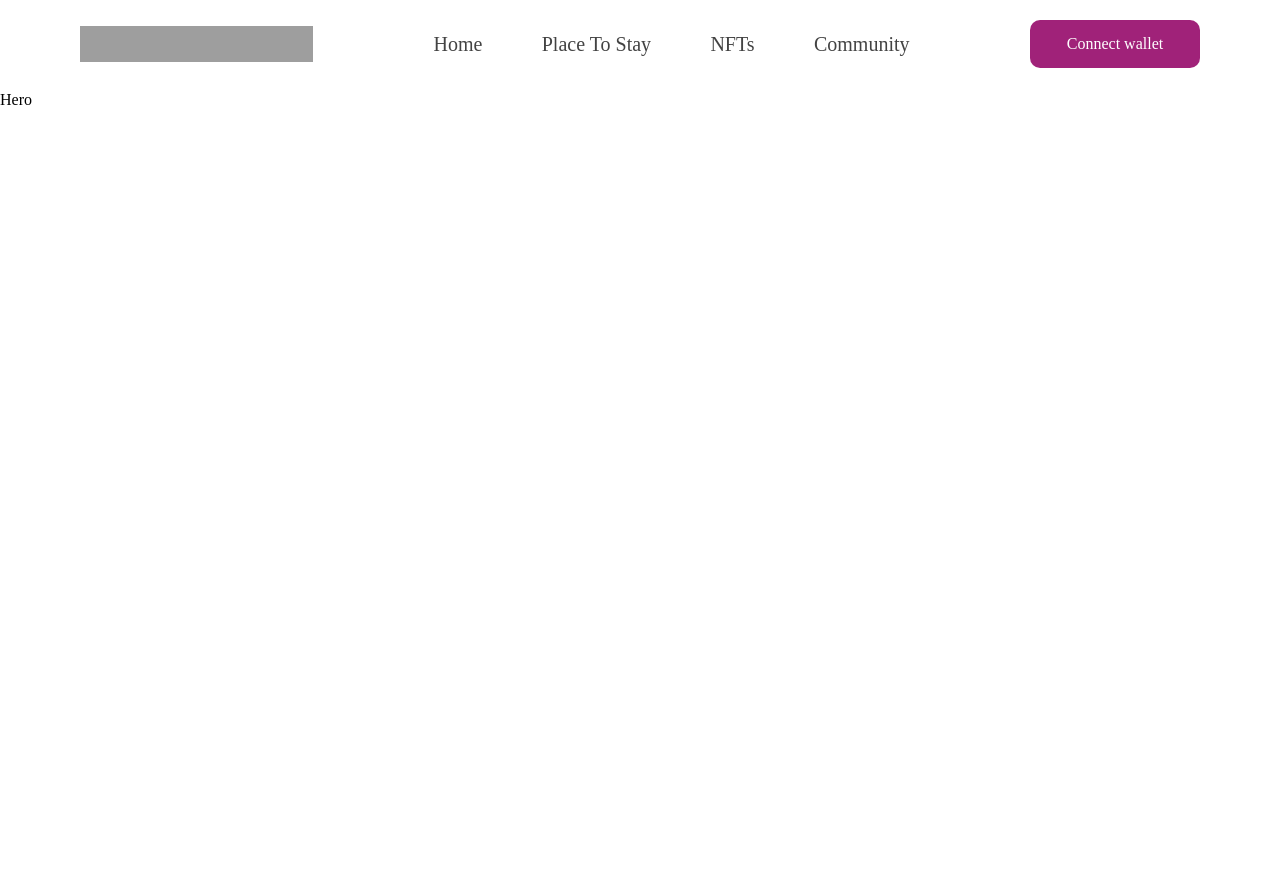
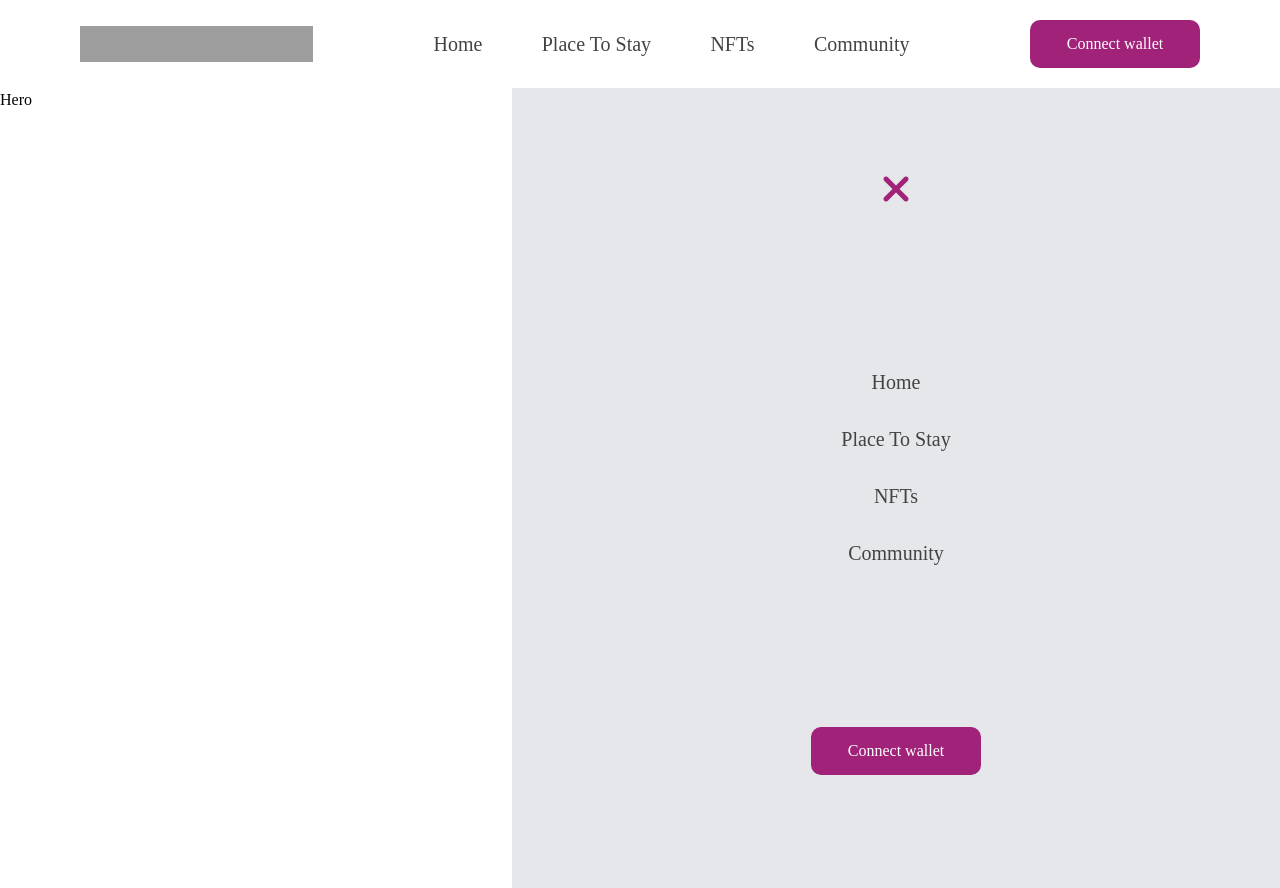
Before and after one commit to mysticwillz/hng-task-3, a React (Create React App) app: page / in a window 1280 px wide. Before the commit the page ends 800 px from the top, so only its background shows below. Built offline with nearby package versions, Linux system fonts and the light colour scheme; grey boxes are pictures that could not be loaded.

Commit message:
style: set up the ui for Sidebar component

```diff
--- a/public/index.html
+++ b/public/index.html
@@ -15,6 +15,14 @@
       user's mobile device or desktop. See https://developers.google.com/web/fundamentals/web-app-manifest/
     -->
     <link rel="manifest" href="%PUBLIC_URL%/manifest.json" />
+
+    <link
+      rel="stylesheet"
+      href="https://cdnjs.cloudflare.com/ajax/libs/font-awesome/6.2.0/css/all.min.css"
+      integrity="sha512-xh6O/CkQoPOWDdYTDqeRdPCVd1SpvCA9XXcUnZS2FmJNp1coAFzvtCN9BmamE+4aHK8yyUHUSCcJHgXloTyT2A=="
+      crossorigin="anonymous"
+      referrerpolicy="no-referrer"
+    />
     <!--
       Notice the use of %PUBLIC_URL% in the tags above.
       It will be replaced with the URL of the `public` folder during the build.
--- a/src/components/NavBar.jsx
+++ b/src/components/NavBar.jsx
@@ -1,4 +1,5 @@
 import Group from "../assets/Group.png";
+import Sidebar from "./Sidebar";
 
 function NavBar() {
   return (
@@ -7,17 +8,17 @@ function NavBar() {
         <div className="flex justify-between items-center py-5 px-4 ">
           <img src={Group} alt="logo" className="h-[36.37px] w-[233px]" />
 
-          <ul className="flex items-center w-[476px] justify-between ">
-            <li className="text-[20px] relative transition all duration-500 ease-in-out  leading-[24.98px] text-[#434343] font-normal capitalize ">
+          <ul className="flex items-center w-[476px] justify-between relative ">
+            <li className="text-[20px]  relative transition all duration-250 ease-in-out  leading-[24.98px] text-[#434343] font-normal capitalize ">
               <a href="">home</a>
             </li>
-            <li className="text-[20px] leading-[24.98px] text-[#434343] font-normal capitalize ">
+            <li className="text-[20px]  relative transition all duration-250 ease-in-out  leading-[24.98px] text-[#434343] font-normal capitalize ">
               <a href="">place to stay</a>
             </li>
-            <li className="text-[20px]  leading-[24.98px] text-[#434343] font-normal ">
+            <li className="text-[20px]  relative transition all duration-250 ease-in-out  leading-[24.98px] text-[#434343] font-normal capitalize ">
               <a href="">NFTs</a>
             </li>
-            <li className="text-[20px]  leading-[24.98px] text-[#434343] font-normal capitalize ">
+            <li className="text-[20px]  relative transition all duration-250 ease-in-out  leading-[24.98px] text-[#434343] font-normal capitalize ">
               <a href="">community</a>
             </li>
           </ul>
@@ -26,6 +27,7 @@ function NavBar() {
             Connect wallet
           </button>
         </div>
+        <Sidebar className="hide" />
       </nav>
     </>
   );
--- /dev/null
+++ b/src/components/Sidebar.jsx
@@ -0,0 +1,44 @@
+import React from "react";
+import { useState } from "react";
+function Sidebar() {
+  const [hideSideBar, setHideSideBar] = useState(false);
+
+  return (
+    <div
+      className={
+        hideSideBar
+          ? "w-[60%] hide transition all  duration-500 ease-in h-full bg-gray-200 absolute right-0  flex  flex-col justify-around items-center "
+          : "w-[60%]  transition all  duration-500 ease-in h-full bg-gray-200 absolute right-0  flex  flex-col justify-around items-center "
+      }
+    >
+      <i
+        class="fa fa-times
+        text-[2.5rem] hover:text-[2.54rem] text-[#a02279] cursor-pointer"
+        aria-hidden="true"
+        onClick={() => {
+          setHideSideBar(true);
+        }}
+      ></i>
+      <ul className="flex flex-col items-center w-[476px] justify-between relative ">
+        <li className="text-[20px]  relative transition all duration-250 ease-in-out leading-[24.98px]  text-[#434343] font-normal capitalize ">
+          <a href="">home</a>
+        </li>
+        <li className="text-[20px]  relative transition all duration-250 ease-in-out mt-8 leading-[24.98px] text-[#434343] font-normal capitalize ">
+          <a href="">place to stay</a>
+        </li>
+        <li className="text-[20px]  relative transition all duration-250 ease-in-out mt-8 leading-[24.98px] text-[#434343] font-normal ">
+          <a href="">NFTs</a>
+        </li>
+        <li className="text-[20px]  relative transition all duration-250 ease-in-out mt-8 leading-[24.98px] text-[#434343] font-normal capitalize ">
+          <a href="">community</a>
+        </li>
+      </ul>
+
+      <button className="h-[48px] w-[170px] mb-8 text-white rounded-[10px] leading-[19.98px] nav-btn hover:shadow-lg  transition all duration-250  ease-in-out ">
+        Connect wallet
+      </button>
+    </div>
+  );
+}
+
+export default Sidebar;
--- a/src/index.css
+++ b/src/index.css
@@ -8,6 +8,31 @@ body {
   font-family: "Red Rose", cursive;
 }
 
-.nav-btn{
-  background: linear-gradient(90deg, #A02279 11.45%, #A02279 11.45%);
+.nav-btn {
+  background: linear-gradient(90deg, #a02279 11.45%, #a02279 11.45%);
+  transition: all 0.25s ease-in-out;
 }
+.nav-btn:hover {
+  background: linear-gradient(90deg, #701152 11.45%, #701152 11.45%);
+}
+
+li::before {
+  content: "";
+  position: absolute;
+  bottom: -8px;
+  left: 0;
+
+  padding: 2px;
+  width: 0%;
+
+  transition: all 0.5s ease;
+}
+
+li:hover::before {
+  width: 100%;
+  background-color: #81086d;
+}
+
+.hide {
+  transform: translateX(100%);
+}
```
